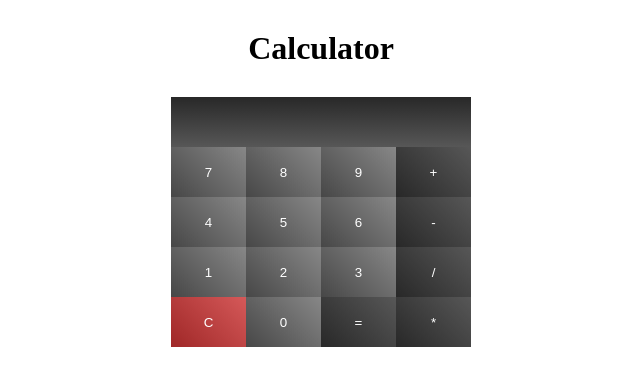
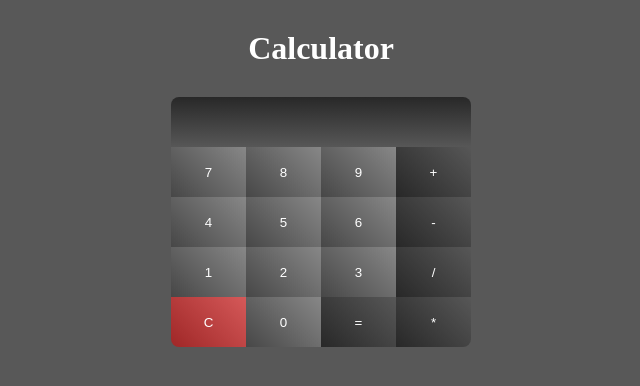
Before and after one commit to jieunheo/javascript-game, a website: page calculator/index.html in a window 1280 px wide. Shown: the whole page, without its empty margins (319-959 px from the left). Drawn offline with Linux system fonts and the light colour scheme.

Commit message:
calculator css 수정

```diff
--- a/calculator/style.css
+++ b/calculator/style.css
@@ -5,6 +5,10 @@
 html, body, h1, h2, p, input, button {
   margin: 0;
   padding: 0;
+}
+
+body {
+  background-color: #585858;
 }
 
 .container {
@@ -16,6 +20,7 @@ html, body, h1, h2, p, input, button {
 .h1 {
   text-align: center;
   padding: 30px;
+  color: #fff;
 }
 
 .result {
@@ -33,6 +38,11 @@ html, body, h1, h2, p, input, button {
   width: 75%;
   height: 50px;
   text-align: right;
+}
+
+.cal {
+  overflow: hidden;
+  border-radius: 8px;
 }
 
 #operator {
```
